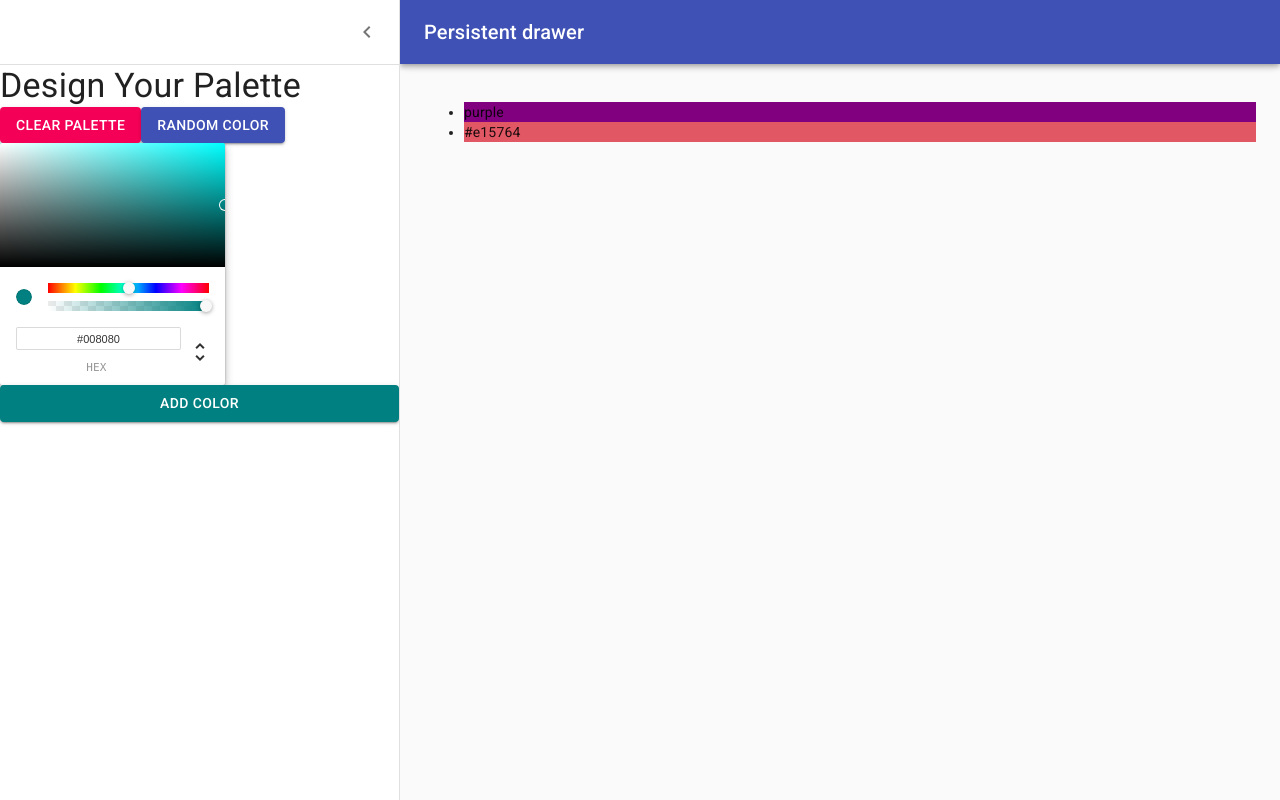
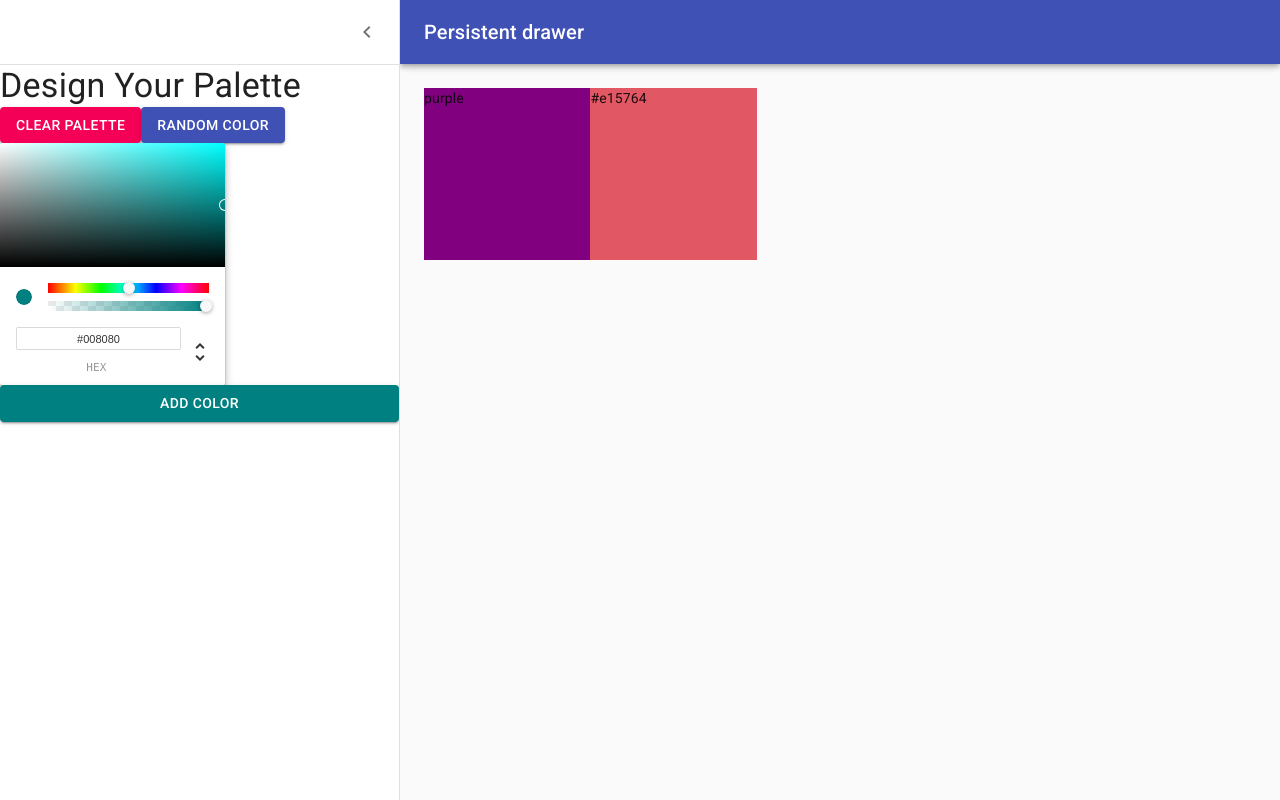
Before and after one commit to Michael-Nicoletti/ReactColorPalette, a React (Create React App) app: page /palette/new in a window 1280 px wide. Built offline with nearby package versions, Linux system fonts and the light colour scheme.

Commit message:
Added draggableColorBox

```diff
--- /dev/null
+++ b/src/DraggableColorBox.js
@@ -0,0 +1,23 @@
+import React from 'react';
+import { withStyles } from '@material-ui/styles';
+
+const styles = {
+    root: {
+        width: '20%',
+        height: '25%',
+        margin: '0 auto',
+        display: 'inline-block',
+        position: 'relative',
+        marginBottom: '-5px'
+    }
+}
+
+function DraggableColorBox(props) {
+    return (
+        <div className={props.classes.root} style={{backgroundColor: props.color}}>
+            {props.color}
+        </div>
+    )
+}
+
+export default withStyles(styles)(DraggableColorBox);
--- a/src/NewPaletteForm.js
+++ b/src/NewPaletteForm.js
@@ -12,6 +12,7 @@ import MenuIcon from '@material-ui/icons/Menu';
 import ChevronLeftIcon from '@material-ui/icons/ChevronLeft';
 import { ChromePicker } from 'react-color';
 import { Button } from '@material-ui/core';
+import DraggableColorBox from './DraggableColorBox';
 
 
 const drawerWidth = 400;
@@ -57,6 +58,7 @@ const styles = theme => ({
   },
   content: {
     flexGrow: 1,
+    height: 'calc(100vh - 64px)',
     padding: theme.spacing.unit * 3,
     transition: theme.transitions.create('margin', {
       easing: theme.transitions.easing.sharp,
@@ -131,11 +133,9 @@ class NewPaletteForm extends Component {
                 </Drawer>
                 <main className={classNames(classes.content, { [classes.contentShift]: open, })} >
                     <div className={classes.drawerHeader} />
-                    <ul>
-                        {this.state.colors.map(col => (
-                            <li style={{backgroundColor: col}}>{col}</li>
-                        ))}
-                    </ul>
+                    {this.state.colors.map(col => (
+                        <DraggableColorBox color={col} />
+                    ))}
                 </main>
             </div>
         );
```
